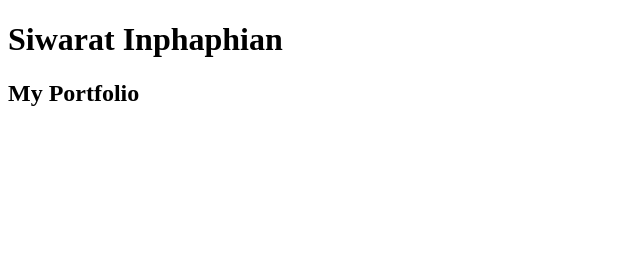
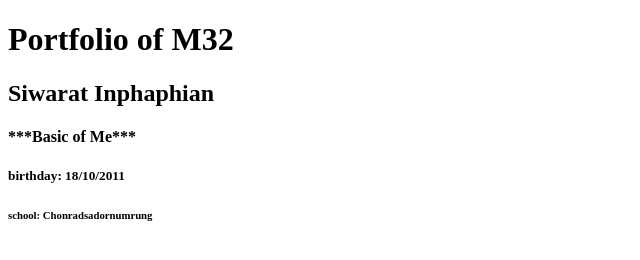
Before and after one commit to VortexDev28/portfolio32, a plain HTML site: page index.html in a window 1280 px wide. Shown: the whole page, without its empty margins (0-640 px from the left). Drawn offline with Linux system fonts and the light colour scheme.

Commit message:
Update index.html

```diff
--- a/index.html
+++ b/index.html
@@ -6,7 +6,11 @@
     <title>Portfolio</title>
 </head>
 <body>
-    <h1>Siwarat Inphaphian</h1>
-    <h2>My Portfolio</h2>
+    <h1>Portfolio of M32</h1>
+    <h2>Siwarat Inphaphian</h2>
+    <h3></h3>
+    <h4>***Basic of Me***</h4>
+    <h5>birthday: 18/10/2011</h5>
+    <h6>school: Chonradsadornumrung</h6>
 </body>
 </html>
```
